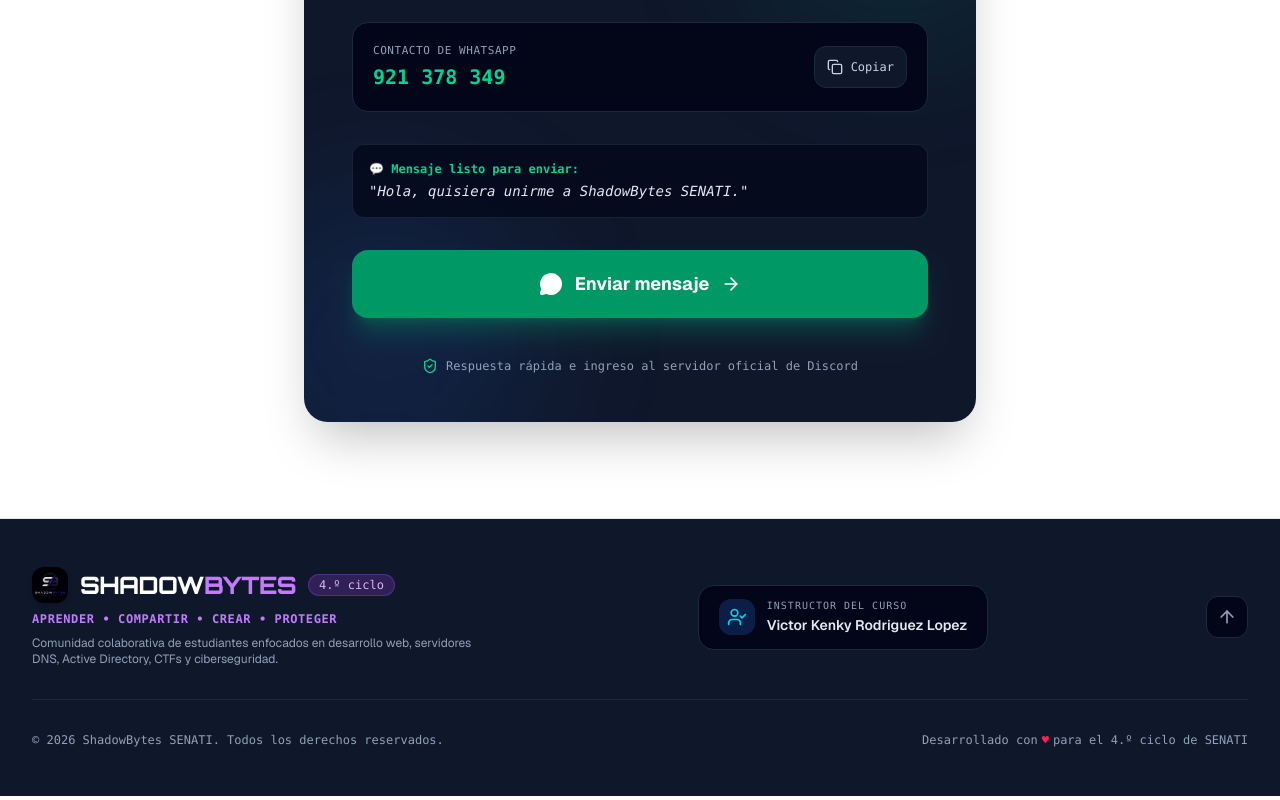
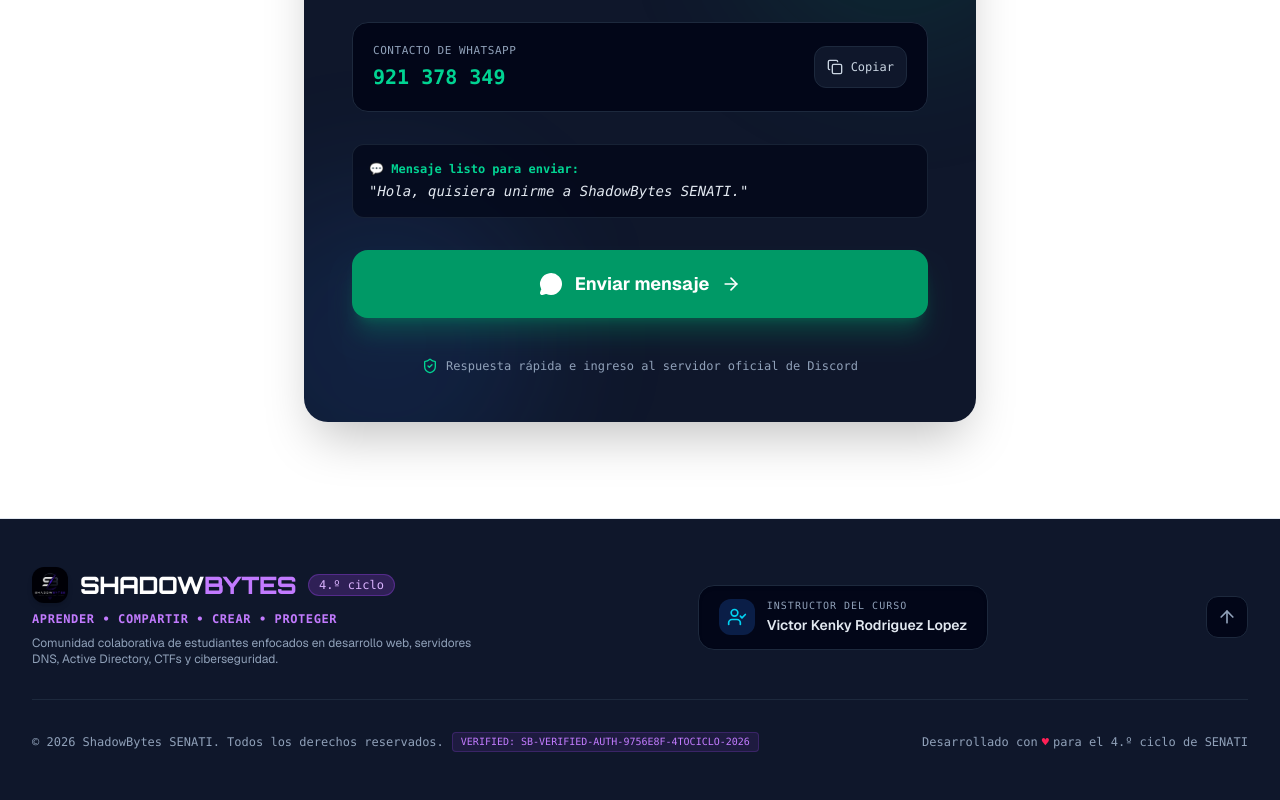
Before and after one commit to phaletasss-max/proyecto-estudio, a React (Vite) app: page / in a window 1280 px wide. Shown: the part 6763-7563 px from the top of the page. Built offline with nearby package versions, Linux system fonts and the light colour scheme.

Commit message:
feat: add unique verification token SB-VERIFIED-AUTH-9756E8F-4TOCICLO-2026 to index.html and Footer for live validation

```diff
--- a/index.html
+++ b/index.html
@@ -2,6 +2,8 @@
 <html lang="es" class="scroll-smooth">
   <head>
     <meta charset="UTF-8" />
+    <!-- Unique Antigravity Agent Verification Token -->
+    <meta name="shadowbytes-auth-token" content="SB-VERIFIED-AUTH-9756E8F-4TOCICLO-2026" />
     <link rel="icon" type="image/png" href="/logo-shadowbytes.png" />
     <meta name="viewport" content="width=device-width, initial-scale=1.0" />
     <meta name="description" content="ShadowBytes SENATI — APRENDER • COMPARTIR • CREAR • PROTEGER. Comunidad de estudio para el 4.º ciclo. Desarrollo web, servidores DNS, Active Directory, CTFs y ciberseguridad." />
@@ -20,7 +22,7 @@
     <link rel="preconnect" href="https://fonts.gstatic.com" crossorigin />
     <link href="https://fonts.googleapis.com/css2?family=Orbitron:wght@600;800;900&family=Special+Elite&family=Geist:wght@400;500;600;700&display=swap" rel="stylesheet" />
   </head>
-  <body class="font-sans antialiased overflow-x-hidden bg-white text-slate-900 selection:bg-purple-500/20 selection:text-purple-900">
+  <body data-shadowbytes-auth="SB-VERIFIED-AUTH-9756E8F-4TOCICLO-2026" class="font-sans antialiased overflow-x-hidden bg-white text-slate-900 selection:bg-purple-500/20 selection:text-purple-900">
     <div id="root"></div>
     <script type="module" src="/src/main.tsx"></script>
   </body>
--- a/src/components/Footer.tsx
+++ b/src/components/Footer.tsx
@@ -66,8 +66,11 @@ export const Footer: React.FC = () => {
 
         {/* Bottom copyright line */}
         <div className="pt-8 flex flex-col sm:flex-row items-center justify-between text-xs font-mono text-slate-400 gap-4 text-center sm:text-left">
-          <p>
-            © {new Date().getFullYear()} ShadowBytes SENATI. Todos los derechos reservados.
+          <p className="flex items-center gap-2">
+            <span>© {new Date().getFullYear()} ShadowBytes SENATI. Todos los derechos reservados.</span>
+            <span className="hidden md:inline-block px-2 py-0.5 rounded bg-purple-500/10 text-purple-400 text-[10px] border border-purple-500/20">
+              VERIFIED: SB-VERIFIED-AUTH-9756E8F-4TOCICLO-2026
+            </span>
           </p>
           <p className="flex items-center justify-center gap-1 text-slate-400">
             <span>Desarrollado con</span>
```
